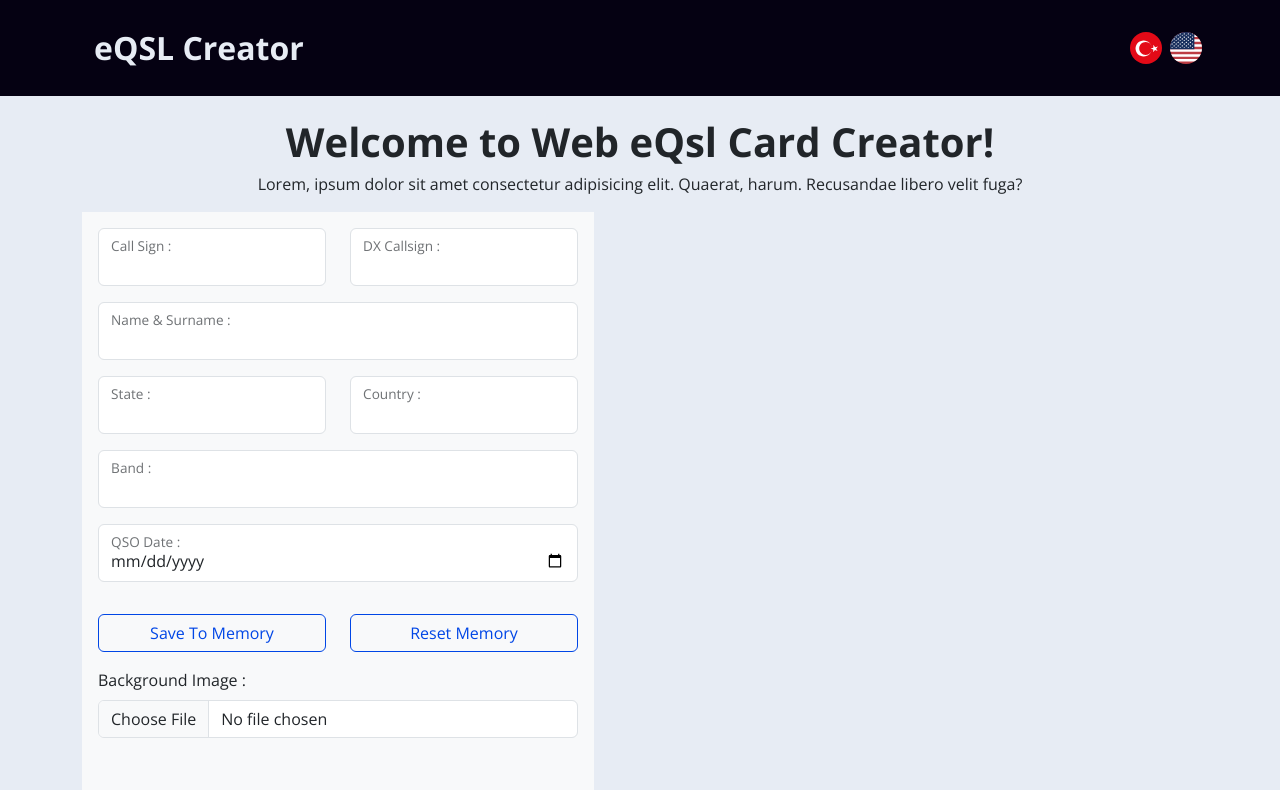
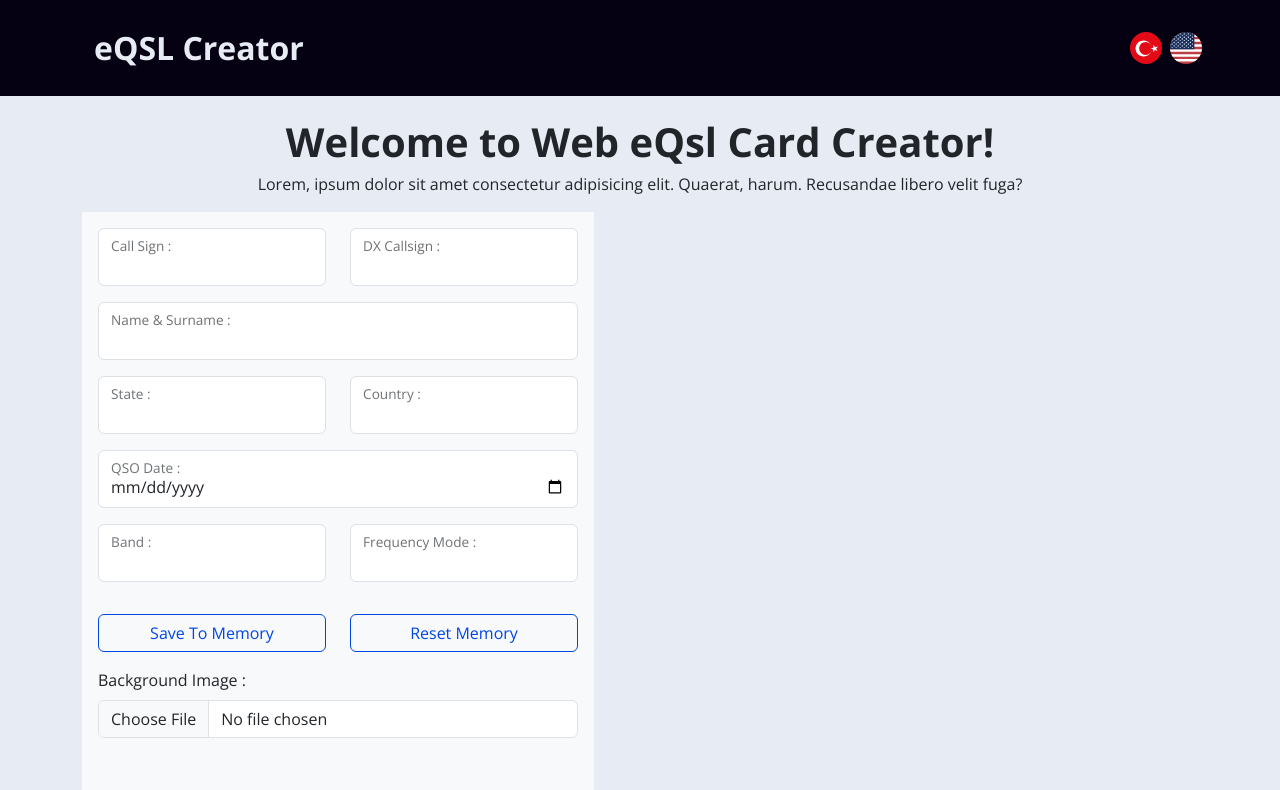
Before and after one commit to bora-sen/web-eqsl-creator, a React (Vite) app: page / in a window 1280 px wide. Shown: the top 790 px of the page. Built offline with nearby package versions, Linux system fonts and the light colour scheme.

Commit message:
Add Mode && Time

```diff
--- a/src/Context/ConfigContext.jsx
+++ b/src/Context/ConfigContext.jsx
@@ -12,7 +12,9 @@ export const action_types = {
   UPDATE_STATE: "UPDATE_STATE",
   UPDATE_STATE_COUNTRY_POS: "UPDATE_STATE_COUNTRY_POS",
   UPDATE_BAND: "UPDATE_BAND",
+  UPDATE_MODE: "UPDATE_MODE",
   UPDATE_DATE: "UPDATE_DATE",
+  UPDATE_TIME: "UPDATE_TIME",
   UPDATE_BG_URL: "UPDATE_BG_URL",
 }
 
@@ -33,7 +35,6 @@ function ConfigReducer(state, action) {
         ...state,
         toCallSign: action.payload,
       }
-
     case action_types.UPDATE_TOCALLSIGN_POS:
       return {
         ...state,
@@ -64,7 +65,6 @@ function ConfigReducer(state, action) {
         ...state,
         state: action.payload,
       }
-
     case action_types.UPDATE_STATE_COUNTRY_POS:
       return {
         ...state,
@@ -81,10 +81,22 @@ function ConfigReducer(state, action) {
         date: action.payload,
       }
 
+    case action_types.UPDATE_TIME:
+      return {
+        ...state,
+        time: action.payload,
+      }
+
     case action_types.UPDATE_BG_URL:
       return {
         ...state,
         bgUrl: action.payload,
+      }
+
+    case action_types.UPDATE_MODE:
+      return {
+        ...state,
+        mode: action.payload,
       }
 
     default:
@@ -101,7 +113,9 @@ export function ConfigProvider({ children }) {
     country: "Türkiye",
     state: "İstanbul",
     band: "2M",
+    mode: "SSB",
     date: new Date().toDateString(),
+    time: new Date().toTimeString(),
     callsignPos: "center",
     nameSurnamePos: "center",
     toCallSignPos: "end",
--- a/src/components/ConfigForm.jsx
+++ b/src/components/ConfigForm.jsx
@@ -29,9 +29,17 @@ function ConfigForm() {
           </div>
         </div>
 
-        <FloatingTextInput labelText="Band" index={12} updateFunction={updatefunctions.updateBand} />
+        <FloatingDateInput labelText="date" index={30} updateFunction={updatefunctions.updateDate} />
 
-        <FloatingDateInput labelText="date" index={30} updateFunction={updatefunctions.updateDate} />
+        <div className="row">
+          <div className="col">
+            <FloatingTextInput labelText="Band" index={12} updateFunction={updatefunctions.updateBand} />
+          </div>
+          <div className="col">
+            {/* TODO: Make this into a dropdown list of qso modes. */}
+            <FloatingTextInput labelText="mode" index={12} updateFunction={updatefunctions.updateQsoMode} />
+          </div>
+        </div>
 
         <div className="row d-flex align-items-center">
           <div className="col">
--- a/src/locales/en.json
+++ b/src/locales/en.json
@@ -19,5 +19,6 @@
   "saveToLocalMemory": "Save To Memory",
   "resetMemory": "Reset Memory",
   "seeTheSourceCode": "See The Source Code Of This App",
-  "positionSettings":"Position Settings"
+  "positionSettings": "Position Settings",
+  "mode": "Frequency Mode"
 }
--- a/src/locales/tr.json
+++ b/src/locales/tr.json
@@ -19,5 +19,6 @@
   "saveToLocalMemory": "Hafızaya Kaydet",
   "resetMemory": "Hafızayı Temizle",
   "seeTheSourceCode": "Bu Projenin Kaynak Kodunu Görüntüle",
-  "positionSettings": "Pozisyon Ayarları"
+  "positionSettings": "Pozisyon Ayarları",
+  "mode": "Frekans Modu"
 }
```
